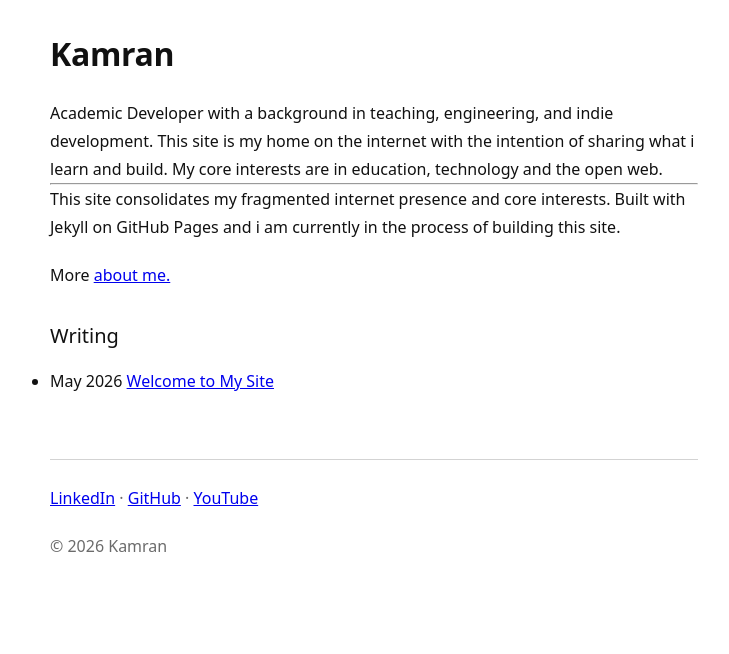
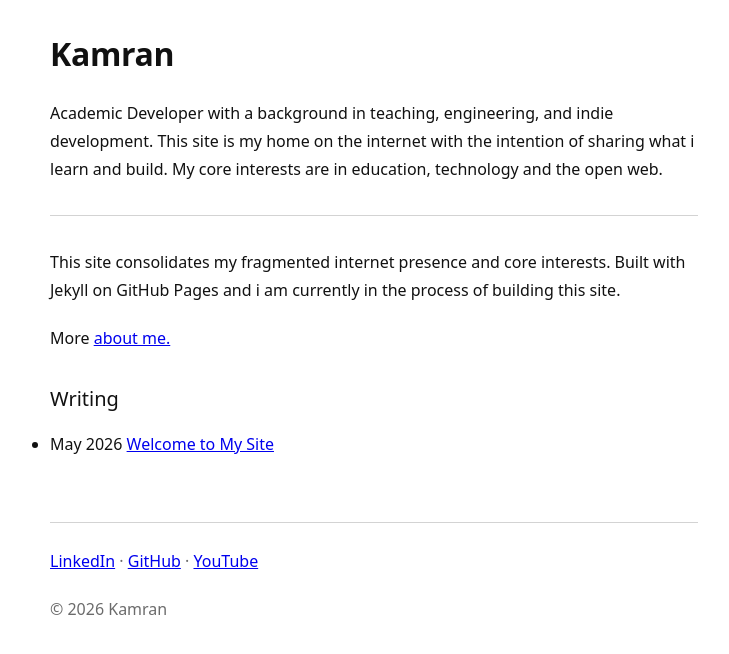
Before and after one commit to fyikamran/fyikamran.github.io, a Jekyll site: the page built from index.html, in a window 1280 px wide. Shown: the top 654 px of the page, without its empty margins (266-995 px from the left). Built offline with Jekyll 4.4.1, drawn with Linux system fonts in a browser that asks for light colours.

Commit message:
Update styles.css

```diff
--- a/assets/css/styles.css
+++ b/assets/css/styles.css
@@ -91,6 +91,11 @@ p:last-child {
   margin-bottom: 0;
 }
 
+hr {
+  border: none;
+  border-top: 1px solid var(--muted);
+  margin: 2rem 0;
+}
 
 /* ==========================================================================
   Main
```
